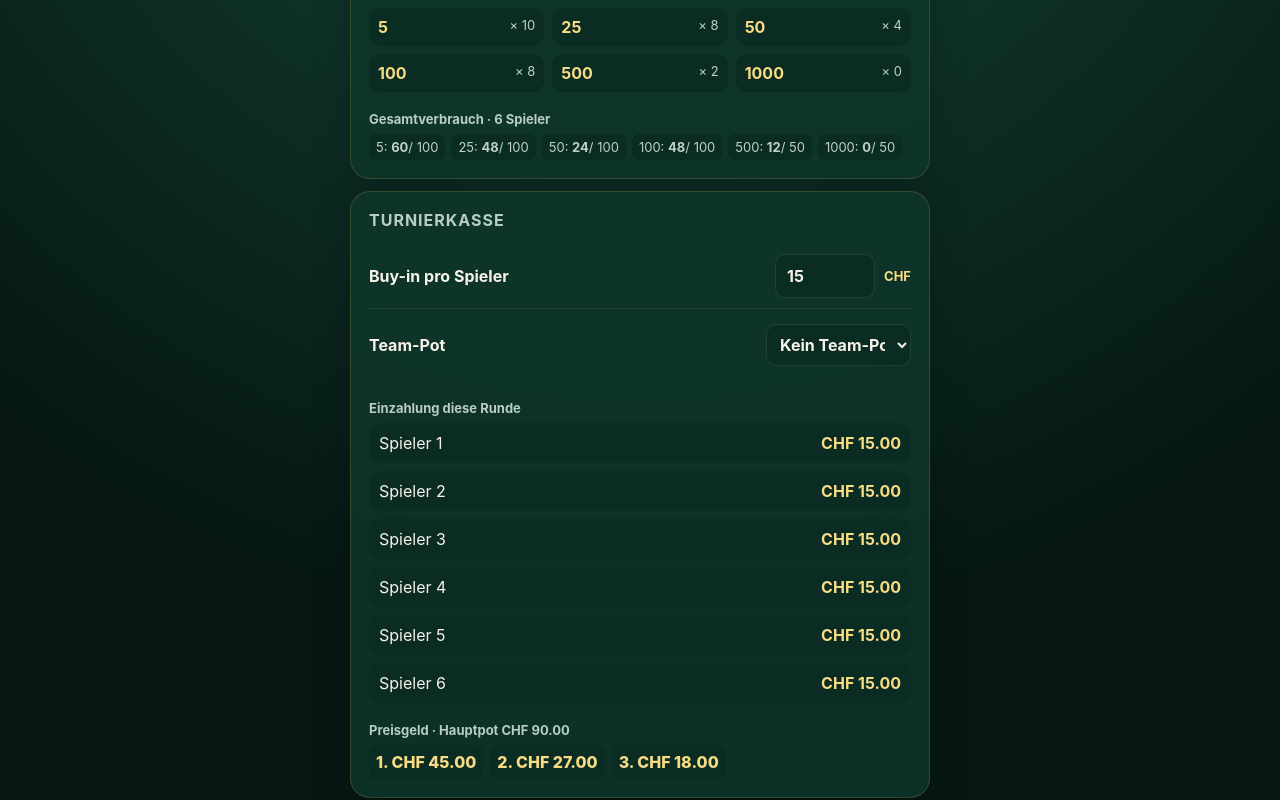
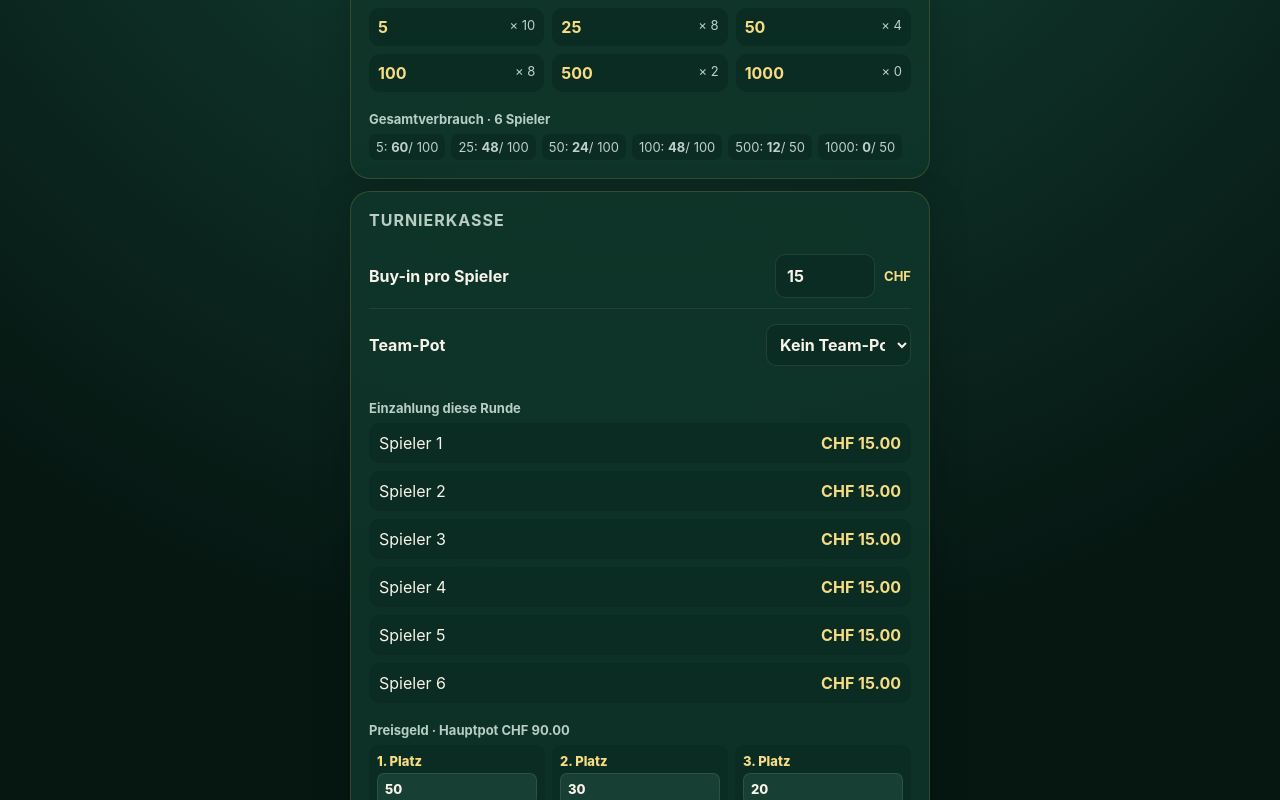
Before and after one commit to yanik404/poker-tournament-app, a React (Vite) app: page / in a window 1280 px wide. Both pictures are taken after a click on the button "Turnier erstellen". Shown: the part 230-1030 px from the top of the page. Built offline with nearby package versions, Linux system fonts and the light colour scheme.

Commit message:
feat: configure podium prize splits

```diff
--- a/src/components/TournamentPlan.tsx
+++ b/src/components/TournamentPlan.tsx
@@ -12,7 +12,9 @@ export function TournamentPlan({ settings, players, stack, levels, onStart, onBa
   const [teams, setTeams] = useState<Team[]>([]);
   const prizes = useMemo(() => mainPrizes(players, finance), [players, finance]);
   const updateMoney = (field: 'buyIn' | 'teamPot', value: number) => setFinance(old => ({ ...old, [field]: Math.max(0, value) }));
+  const updatePrize = (index: 0 | 1 | 2, value: number) => setFinance(old => { const percentages = [...old.prizePercentages] as [number, number, number]; percentages[index] = Math.max(0, value); return { ...old, prizePercentages: percentages }; });
   const setTeamMode = (enabled: boolean) => { setFinance(old => ({ ...old, teamSize: enabled ? 2 : 0 })); setTeams(enabled ? createBalancedTeams(players) : []); };
+  const prizesValid = finance.prizePercentages.reduce((sum, value) => sum + value, 0) === 100 && finance.prizePercentages[0] >= finance.prizePercentages[1] && finance.prizePercentages[1] >= finance.prizePercentages[2];
   return <main className="screen plan">
     <button className="back" onClick={onBack}>‹ Zurück</button><h1>Dein Turnier</h1>
     <section className="panel"><h2>Startstack pro Spieler</h2><div className="stack-value">{stackValue(stack).toLocaleString('de-CH')} <small>Chips</small></div><div className="chip-grid">{DENOMINATIONS.map(chip => <div key={chip}><b>{chip}</b><span>× {stack[chip]}</span></div>)}</div><h3>Gesamtverbrauch · {settings.players} Spieler</h3><div className="usage">{DENOMINATIONS.map(chip => <span key={chip}>{chip}: <b>{use[chip]}</b>/ {chip === 500 || chip === 1000 ? 50 : 100}</span>)}</div></section>
@@ -21,9 +23,9 @@ export function TournamentPlan({ settings, players, stack, levels, onStart, onBa
       <label className="select-label">Team-Pot<select aria-label="Team-Modus" value={finance.teamSize ? 'on' : 'off'} onChange={event => setTeamMode(event.target.value === 'on')}><option value="off">Kein Team-Pot</option><option value="on">2er-Teams · bei ungerade 1×3er-Team</option></select></label>
       {finance.teamSize > 0 && <><label className="money-input">Team-Pot pro Spieler<input aria-label="Team-Pot pro Spieler" type="number" min="0" step="1" value={finance.teamPot} onChange={event => updateMoney('teamPot', Number(event.target.value))}/><b>CHF</b></label><p className="hint">Alle zahlen gleich viel ein: Buy-in + Team-Pot. Es gibt nur 2er-Teams; bei ungerader Anzahl wird automatisch ein 3er-Team erstellt.</p><TeamAssignments players={players} teams={teams} onChange={setTeams}/><div className="team-list">{teams.map(team => <div key={team.id}><b>{team.name}</b><span>{team.memberIds.map(id => players.find(player => player.id === id)?.name).join(' · ')}</span><small>{team.memberIds.length} Personen</small></div>)}</div><h3>Team-Pot gesamt {money(totalTeamPot(players, finance))}</h3></>}
       <h3>Einzahlung diese Runde</h3><div className="payment-list">{players.map(player => <span key={player.id}>{player.name}<b>{money(playerContribution(player, teams, finance))}</b></span>)}</div>
-      <h3>Preisgeld · Hauptpot {money(finance.buyIn * players.length)}</h3><div className="prizes"><span>1. {money(prizes[0])}</span><span>2. {money(prizes[1])}</span><span>3. {money(prizes[2])}</span></div>
+      <h3>Preisgeld · Hauptpot {money(finance.buyIn * players.length)}</h3><div className="prize-editor">{([0, 1, 2] as const).map(index => <label key={index}>{index + 1}. Platz<input aria-label={`${index + 1}. Platz Prozent`} type="number" min="0" max="100" value={finance.prizePercentages[index]} onChange={event => updatePrize(index, Number(event.target.value))}/><span>% · {money(prizes[index])}</span></label>)}</div>{!prizesValid && <p className="validation">Die drei Anteile müssen genau 100 % ergeben und absteigend sein.</p>}
     </section>
     <section className="panel"><h2>Blind-Plan</h2><ol className="levels">{levels.map((level, index) => <li key={level.id} className={level.isBreak ? 'break' : ''}><span>{level.isBreak ? 'BREAK' : `Level ${index + 1}`}</span><b>{formatBlind(level)}</b><small>{Math.round(level.durationSeconds / 60)} Min.</small></li>)}</ol></section>
-    <button className="primary" onClick={() => onStart(finance, teams)}>Turnier starten</button>
+    <button className="primary" disabled={!prizesValid} onClick={() => onStart(finance, teams)}>Turnier starten</button>
   </main>;
 }
--- a/src/main.tsx
+++ b/src/main.tsx
@@ -1,3 +1,3 @@
-import { StrictMode } from 'react'; import { createRoot } from 'react-dom/client'; import App from './App'; import './styles.css'; import './finance.css'; import './teams.css'; import './settlement.css'; import './round.css';
+import { StrictMode } from 'react'; import { createRoot } from 'react-dom/client'; import App from './App'; import './styles.css'; import './finance.css'; import './teams.css'; import './settlement.css'; import './round.css'; import './prizes.css';
 createRoot(document.getElementById('root')!).render(<StrictMode><App /></StrictMode>);
 if ('serviceWorker' in navigator) window.addEventListener('load', () => navigator.serviceWorker.register('/sw.js'));
--- /dev/null
+++ b/src/prizes.css
@@ -0,0 +1 @@
+.prize-editor{display:grid;grid-template-columns:repeat(3,1fr);gap:7px}.prize-editor label{display:grid;gap:4px;background:#0b2c23;padding:8px;border-radius:9px;color:#f8dc83;font-weight:800;font-size:13px}.prize-editor input{width:100%;border:1px solid #ffffff18;background:#173f33;color:#f7f3e9;border-radius:7px;padding:7px;font:inherit}.prize-editor span{color:#b8cec4;font-size:11px;white-space:nowrap}.validation{font-size:13px;color:#ffb09d;margin:10px 0 0}
```
